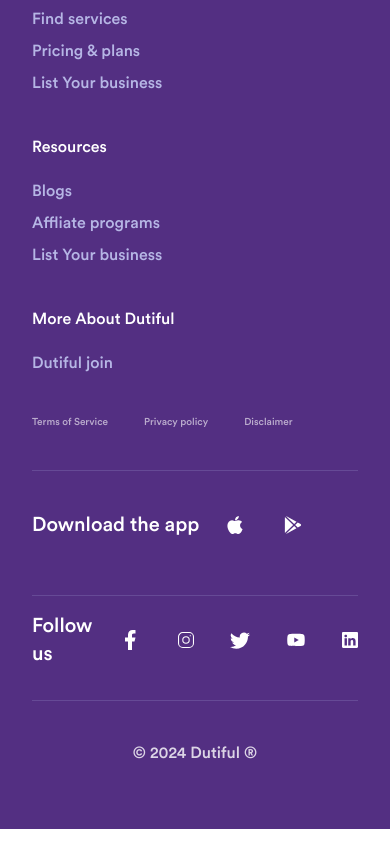
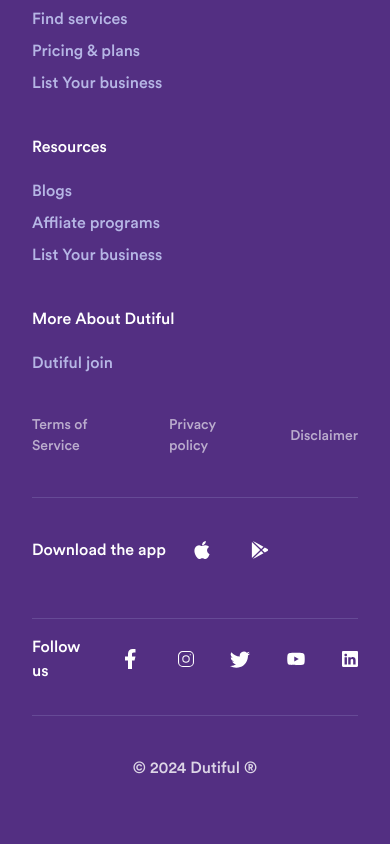
Before and after one commit to TEECOD3/Dutiful, a Next.js app: page / in a window 390 px wide. Shown: the part 3912-4756 px from the top of the page. Built offline with nearby package versions, Linux system fonts and the light colour scheme.

Commit message:
feat: complete home page

```diff
--- a/components/layout/site-footer.tsx
+++ b/components/layout/site-footer.tsx
@@ -57,7 +57,7 @@
           </div>
         </div>
 
-        <div className="lg:hidden flex gap-x-9 items-center  text-white/60  mt-10 text-[10px] ">
+        <div className="lg:hidden flex gap-x-9 items-center  text-white/60  mt-10 text-[14px] ">
           <span>Terms of Service</span>
           <span>Privacy policy</span>
           <span>Disclaimer</span>
@@ -67,7 +67,7 @@
 
         <div className="flex flex-col-reverse gap-y-4 lg:flex-row justify-between mt-10">
           <div className="flex items-center gap-x-6">
-            <span className="text-white  text-xl">Follow us</span>
+            <span className="text-white text-base lg:text-xl">Follow us</span>
             <div className="flex gap-x-9 items-center">
               <Facebook className="size-6" />
               <Instagram className="size-4" />
@@ -78,7 +78,9 @@
           </div>
           <div className="h-[1px] w-full bg-[#B6B6E5]/20 mt-10 lg:hidden"></div>
           <div className="flex items-center gap-x-6">
-            <span className="text-white  text-xl">Download the app</span>
+            <span className="text-white  text-base lg:text-xl">
+              Download the app
+            </span>
             <div className="flex gap-x-9 items-center">
               <Apple className="size-6" />
               <Playstore className="size-5" />
```
